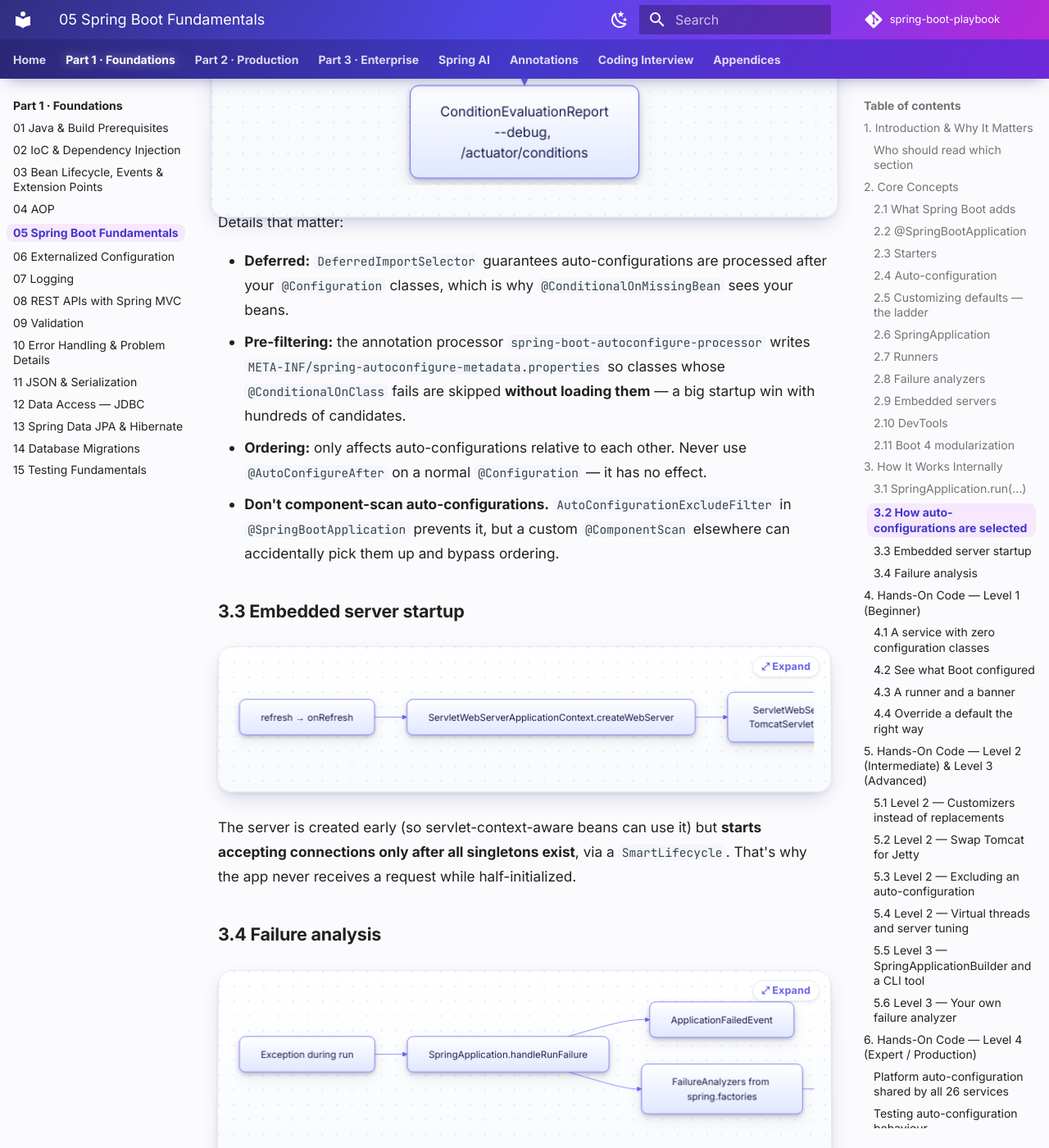
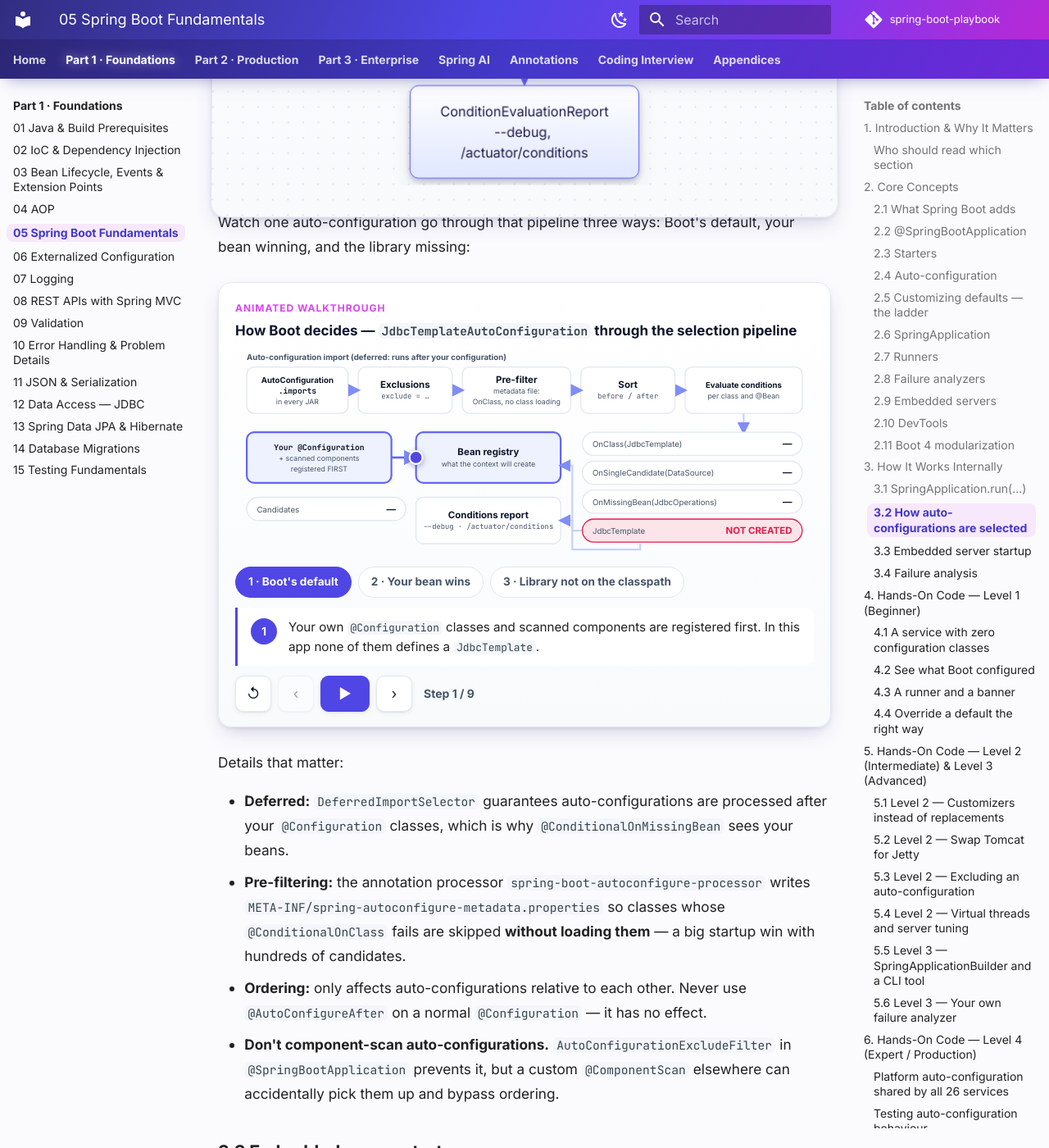
Before and after one commit to khiruashish/spring-boot-playbook, an MkDocs documentation site: the page built from docs/part-1-foundations/05-spring-boot-fundamentals.md, in a window 1280 px wide and 1400 px high, scrolled down 9906 px. Shown: the whole window at 82% size. Built offline with MkDocs 1.6.1 and Material for MkDocs 9.7.7, drawn with Linux system fonts in a browser that asks for light colours; comment, search, counter and statistics services are not loaded.

Commit message:
Add auto-configuration selection animation (Ch 05 §3.2)
JdbcTemplateAutoConfiguration through the import pipeline in three
scenes: Boot's default registered, a user JdbcTemplate making
@ConditionalOnMissingBean back off, and the class pre-filtered when
spring-jdbc is absent. Ends each scene in the conditions report.

Co-Authored-By: Claude Opus 5.5 <noreply@anthropic.com>
Claude-Session: https://claude.ai/code/session_019tfTGPAd6nb2qgVo5uYMhL

````diff
--- a/docs/part-1-foundations/05-spring-boot-fundamentals.md
+++ b/docs/part-1-foundations/05-spring-boot-fundamentals.md
@@ -209,6 +209,10 @@ flowchart TD
     G --> H["full condition evaluation<br/>per class and per @Bean"]
     H --> I[ConditionEvaluationReport<br/>--debug, /actuator/conditions]
 ```
+
+Watch one auto-configuration go through that pipeline three ways: Boot's default, your bean winning, and the library missing:
+
+--8<-- "docs/snippets/animations/auto-configuration.html"
 
 Details that matter:
 
--- /dev/null
+++ b/docs/snippets/animations/auto-configuration.html
@@ -0,0 +1,62 @@
+<div class="pb-anim" data-pb-anim>
+<div class="pb-anim-head"><span class="pb-anim-kicker">Animated walkthrough</span><span class="pb-anim-title">How Boot decides — <code>JdbcTemplateAutoConfiguration</code> through the selection pipeline</span></div>
+<div class="pb-anim-stage">
+<svg viewBox="0 40 800 280" role="img" aria-labelledby="pb-ac-title pb-ac-desc" xmlns="http://www.w3.org/2000/svg">
+<title id="pb-ac-title">Auto-configuration selection</title>
+<desc id="pb-ac-desc">Your configuration is registered first. AutoConfigurationImportSelector reads every AutoConfiguration.imports file, removes exclusions, pre-filters with the metadata file, sorts by before/after, then evaluates each candidate&#x27;s conditions. For JdbcTemplateAutoConfiguration: OnClass(JdbcTemplate), OnSingleCandidate(DataSource) and OnMissingBean(JdbcOperations) decide whether Boot&#x27;s JdbcTemplate, your own, or none is registered, and every decision goes into the ConditionEvaluationReport.</desc>
+<defs><marker id="pb-ac-arrow" viewBox="0 0 10 10" refX="8" refY="5" markerWidth="7" markerHeight="7" orient="auto-start-reverse"><path d="M0 0 L10 5 L0 10 z" fill="#818cf8"/></marker></defs>
+<text class="t-sm t-b" x="16" y="50">Auto-configuration import (deferred: runs after your configuration)</text>
+<g data-node="imp"><rect class="pb-box" x="16" y="60" width="140" height="64" rx="10" fill="#ffffff" stroke="#cbd5e1"/><text class="t-b t-11 t-c" x="86" y="81.5">AutoConfiguration</text><text class="t-b t-11 t-mono t-c" x="86" y="96.5">.imports</text><text class="t-xs t-sub t-c" x="86" y="111.5">in every JAR</text></g>
+<g data-node="excl"><rect class="pb-box" x="170" y="60" width="130" height="64" rx="10" fill="#ffffff" stroke="#cbd5e1"/><text class="t-b t-c" x="235" y="89">Exclusions</text><text class="t-xs t-sub t-mono t-c" x="235" y="104">exclude = …</text></g>
+<g data-node="pre"><rect class="pb-box" x="314" y="60" width="150" height="64" rx="10" fill="#ffffff" stroke="#cbd5e1"/><text class="t-b t-c" x="389" y="81.5">Pre-filter</text><text class="t-xs t-sub t-c" x="389" y="96.5">metadata file:</text><text class="t-xs t-sub t-c" x="389" y="111.5">OnClass, no class loading</text></g>
+<g data-node="sort"><rect class="pb-box" x="478" y="60" width="130" height="64" rx="10" fill="#ffffff" stroke="#cbd5e1"/><text class="t-b t-c" x="543" y="89">Sort</text><text class="t-xs t-sub t-mono t-c" x="543" y="104">before / after</text></g>
+<g data-node="eval"><rect class="pb-box" x="622" y="60" width="162" height="64" rx="10" fill="#ffffff" stroke="#cbd5e1"/><text class="t-b t-11 t-c" x="703" y="89">Evaluate conditions</text><text class="t-xs t-sub t-c" x="703" y="104">per class and @Bean</text></g>
+<g data-node="user"><rect class="pb-box" x="16" y="150" width="200" height="70" rx="10" fill="#ffffff" stroke="#cbd5e1"/><text class="t-b t-mono t-11 t-c" x="116" y="174.5">Your @Configuration</text><text class="t-xs t-sub t-c" x="116" y="189.5">+ scanned components</text><text class="t-xs t-sub t-c" x="116" y="204.5">registered FIRST</text></g>
+<g data-node="registry"><rect class="pb-box" x="250" y="150" width="200" height="70" rx="10" fill="#ffffff" stroke="#cbd5e1"/><text class="t-b t-c" x="350" y="182">Bean registry</text><text class="t-xs t-sub t-c" x="350" y="197">what the context will create</text></g>
+<g data-node="report"><rect class="pb-box" x="250" y="240" width="200" height="64" rx="10" fill="#ffffff" stroke="#cbd5e1"/><text class="t-b t-c" x="350" y="269">Conditions report</text><text class="t-xs t-sub t-mono t-c" x="350" y="284">--debug · /actuator/conditions</text></g>
+<path class="pb-route" data-path="i2e" d="M156 92 L170 92" fill="none" stroke="#a5b4fc" stroke-width="2.5" marker-end="url(#pb-ac-arrow)"/>
+<path class="pb-route" data-path="e2p" d="M300 92 L314 92" fill="none" stroke="#a5b4fc" stroke-width="2.5" marker-end="url(#pb-ac-arrow)"/>
+<path class="pb-route" data-path="p2s" d="M464 92 L478 92" fill="none" stroke="#a5b4fc" stroke-width="2.5" marker-end="url(#pb-ac-arrow)"/>
+<path class="pb-route" data-path="s2v" d="M608 92 L622 92" fill="none" stroke="#a5b4fc" stroke-width="2.5" marker-end="url(#pb-ac-arrow)"/>
+<path class="pb-route" data-path="u2r" d="M216 185 L250 185" fill="none" stroke="#a5b4fc" stroke-width="2.5" marker-end="url(#pb-ac-arrow)"/>
+<path class="pb-route" data-path="v2c" d="M703 124 L703 150" fill="none" stroke="#a5b4fc" stroke-width="2.5" marker-end="url(#pb-ac-arrow)"/>
+<path class="pb-route" data-path="c2r" d="M480 286 L466 286 L466 196 L450 196" fill="none" stroke="#a5b4fc" stroke-width="2.5" marker-end="url(#pb-ac-arrow)"/>
+<path class="pb-route" data-path="rep" d="M560 304 L560 312 L466 312 L466 272 L450 272" fill="none" stroke="#a5b4fc" stroke-width="2.5" marker-end="url(#pb-ac-arrow)"/>
+<g data-tx="c1" data-state="none" data-label-match="MATCH ✓" data-tone-match="active" data-label-fail="NO MATCH" data-tone-fail="rolledback"><rect class="pb-chip" x="480" y="150" width="304" height="32" rx="16" fill="#ffffff" stroke="#cbd5e1"/><text class="t-sm" x="494" y="170.5">OnClass(JdbcTemplate)</text><text class="t-b pb-tx-status" data-tx-status x="770" y="170.5" text-anchor="end">—</text></g>
+<g data-tx="c2" data-state="none" data-label-match="MATCH ✓" data-tone-match="active" data-label-fail="NO MATCH" data-tone-fail="rolledback"><rect class="pb-chip" x="480" y="190" width="304" height="32" rx="16" fill="#ffffff" stroke="#cbd5e1"/><text class="t-sm" x="494" y="210.5">OnSingleCandidate(DataSource)</text><text class="t-b pb-tx-status" data-tx-status x="770" y="210.5" text-anchor="end">—</text></g>
+<g data-tx="c3" data-state="none" data-label-match="MATCH ✓" data-tone-match="active" data-label-fail="BACKS OFF" data-tone-fail="suspended"><rect class="pb-chip" x="480" y="230" width="304" height="32" rx="16" fill="#ffffff" stroke="#cbd5e1"/><text class="t-sm" x="494" y="250.5">OnMissingBean(JdbcOperations)</text><text class="t-b pb-tx-status" data-tx-status x="770" y="250.5" text-anchor="end">—</text></g>
+<g data-tx="result" data-state="none" data-label-boot="BOOT&#x27;S DEFAULT" data-tone-boot="committed" data-label-yours="YOURS · Boot backed off" data-tone-yours="committed" data-label-none="NOT CREATED" data-tone-none="rolledback"><rect class="pb-chip" x="480" y="270" width="304" height="32" rx="16" fill="#ffffff" stroke="#cbd5e1"/><text class="t-sm" x="494" y="290.5">JdbcTemplate</text><text class="t-b pb-tx-status" data-tx-status x="770" y="290.5" text-anchor="end">—</text></g>
+<g data-tx="cand" data-state="none" data-label-all="ALL" data-tone-all="none" data-label-excl="− EXCLUDED" data-tone-excl="none" data-label-pre="− FILTERED" data-tone-pre="none" data-label-sorted="ORDERED" data-tone-sorted="committed"><rect class="pb-chip" x="16" y="240" width="220" height="32" rx="16" fill="#ffffff" stroke="#cbd5e1"/><text class="t-sm" x="30" y="260.5">Candidates</text><text class="t-b pb-tx-status" data-tx-status x="222" y="260.5" text-anchor="end">—</text></g>
+<circle class="pb-anim-token" r="9" cx="-40" cy="-40" fill="#4f46e5" stroke="#ffffff" stroke-width="2.5"/>
+</svg>
+</div>
+<div class="pb-anim-script" data-scene="boot">
+<p class="pb-anim-scene-title"><strong>1 · Boot's default</strong></p>
+<ol>
+<li data-path="u2r" data-hl="user registry" data-tx="c1:none c2:none c3:none result:none cand:none">Your own <code>@Configuration</code> classes and scanned components are registered first. In this app none of them defines a <code>JdbcTemplate</code>.</li>
+<li data-hl="imp" data-tx="c1:none c2:none c3:none result:none cand:all"><code>AutoConfigurationImportSelector</code> reads every <code>AutoConfiguration.imports</code> file on the classpath: hundreds of candidates.</li>
+<li data-path="i2e" data-hl="excl" data-tx="c1:none c2:none c3:none result:none cand:excl">Exclusions are removed: <code>@SpringBootApplication(exclude = …)</code> and <code>spring.autoconfigure.exclude</code>.</li>
+<li data-path="e2p" data-hl="pre" data-tx="c1:none c2:none c3:none result:none cand:pre">A fast pre-filter reads <code>spring-autoconfigure-metadata.properties</code> and drops candidates whose <code>@ConditionalOnClass</code> can't match, <strong>without loading them</strong>.</li>
+<li data-path="p2s" data-hl="sort" data-tx="c1:none c2:none c3:none result:none cand:sorted">Survivors are sorted by <code>@AutoConfiguration(before/after)</code>. <code>JdbcTemplateAutoConfiguration</code> runs after <code>DataSourceAutoConfiguration</code>, so a <code>DataSource</code> already exists.</li>
+<li data-path="s2v,v2c" data-hl="eval" data-tx="c1:match c2:match c3:none result:none cand:sorted">Full evaluation of the class: <code>JdbcTemplate</code> is on the classpath ✓, and there is exactly one <code>DataSource</code> ✓.</li>
+<li data-hl="eval" data-tx="c1:match c2:match c3:match result:none cand:sorted">Then the <code>@Bean</code> method's own condition: is there already a <code>JdbcOperations</code> bean? No, so <code>@ConditionalOnMissingBean</code> matches.</li>
+<li data-path="c2r" data-hl="registry" data-tx="c1:match c2:match c3:match result:boot cand:sorted">Boot registers its <code>JdbcTemplate</code>, configured from <code>spring.jdbc.template.*</code> properties.</li>
+<li data-path="rep" data-hl="report" data-tx="c1:match c2:match c3:match result:boot cand:sorted">Every decision is recorded. Run with <code>--debug</code> or open <code>/actuator/conditions</code> to see positive and negative matches, each with its reason.</li>
+</ol></div>
+<div class="pb-anim-script" data-scene="yours">
+<p class="pb-anim-scene-title"><strong>2 · Your bean wins</strong></p>
+<ol>
+<li data-path="u2r" data-hl="user registry" data-tx="c1:none c2:none c3:none result:none cand:none">This time your <code>@Configuration</code> declares its own <code>JdbcTemplate</code> (say, with a custom fetch size). It's registered first.</li>
+<li data-path="i2e,e2p,p2s,s2v" data-hl="eval" data-tx="c1:none c2:none c3:none result:none cand:sorted">The auto-configuration import is a <code>DeferredImportSelector</code>, so it runs only after all of your configuration…</li>
+<li data-path="v2c" data-hl="eval" data-tx="c1:match c2:match c3:none result:none cand:sorted">…and the class-level conditions still match.</li>
+<li data-hl="eval" data-tx="c1:match c2:match c3:fail result:yours cand:sorted">But <code>@ConditionalOnMissingBean(JdbcOperations.class)</code> finds your bean, so Boot <strong>backs off</strong> and its default is never created. The golden rule: <em>your beans win</em>.</li>
+<li data-path="rep" data-hl="report" data-tx="c1:match c2:match c3:fail result:yours cand:sorted">The report lists this as a negative match, <em>found beans of type JdbcOperations</em>. It's the first place to look when Boot seems to ignore a default.</li>
+</ol></div>
+<div class="pb-anim-script" data-scene="missing">
+<p class="pb-anim-scene-title"><strong>3 · Library not on the classpath</strong></p>
+<ol>
+<li data-hl="imp" data-tx="c1:none c2:none c3:none result:none cand:all">Now <code>spring-jdbc</code> isn't on the classpath (say, a WebFlux service using R2DBC). <code>JdbcTemplateAutoConfiguration</code> is still listed in Boot's imports file.</li>
+<li data-path="i2e,e2p" data-hl="pre" data-warn="pre" data-tx="c1:fail c2:none c3:none result:none cand:pre">The pre-filter sees that <code>@ConditionalOnClass(JdbcTemplate.class)</code> can't match and drops the candidate before the class is loaded. That's why a class referring to <code>JdbcTemplate</code> doesn't cause a <code>ClassNotFoundException</code>.</li>
+<li data-path="rep" data-hl="report" data-dim="sort eval" data-tx="c1:fail c2:none c3:none result:none cand:pre">It still shows up in the report as a negative match: <em>did not find required class</em>.</li>
+</ol></div>
+</div>
````
